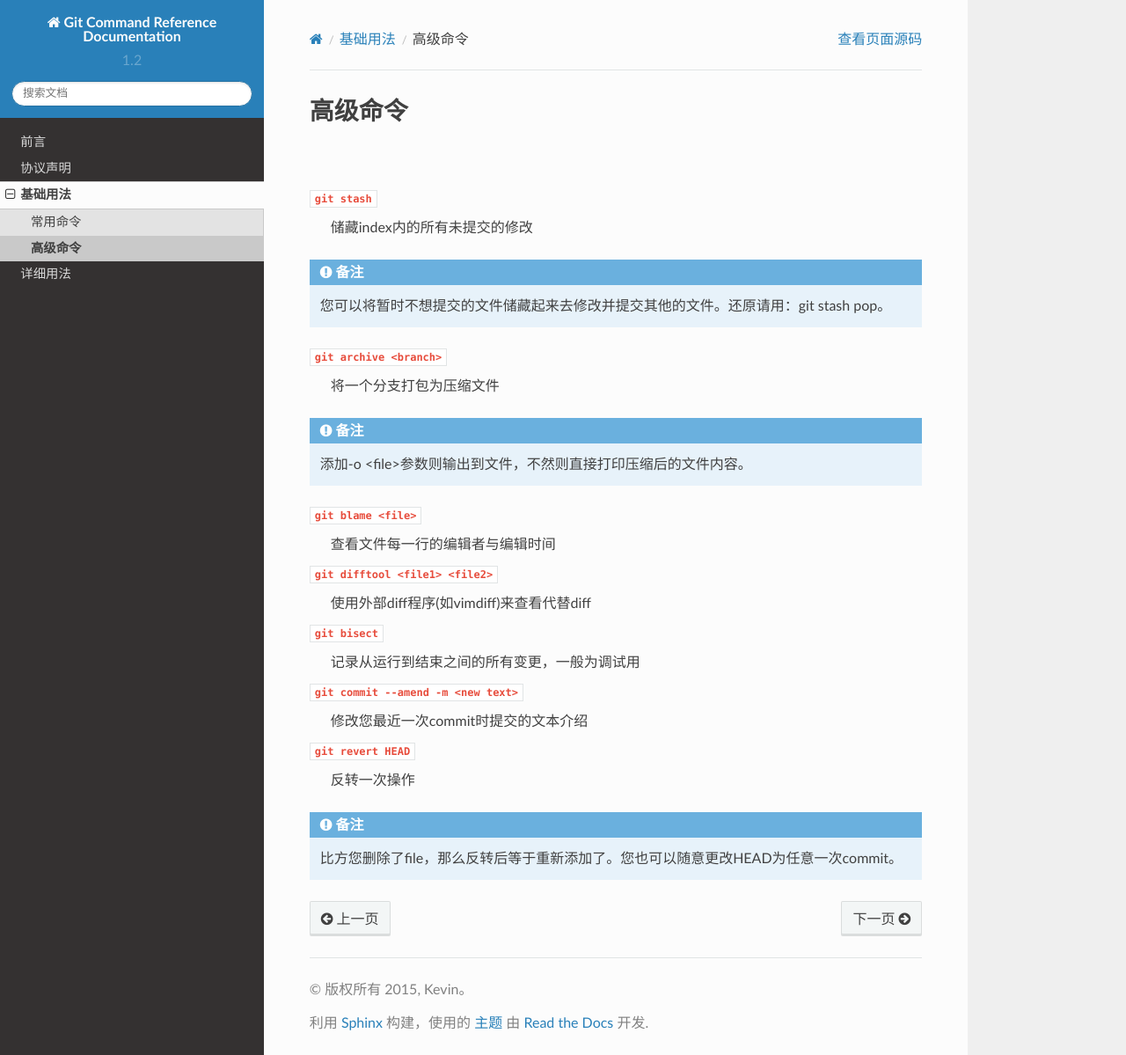
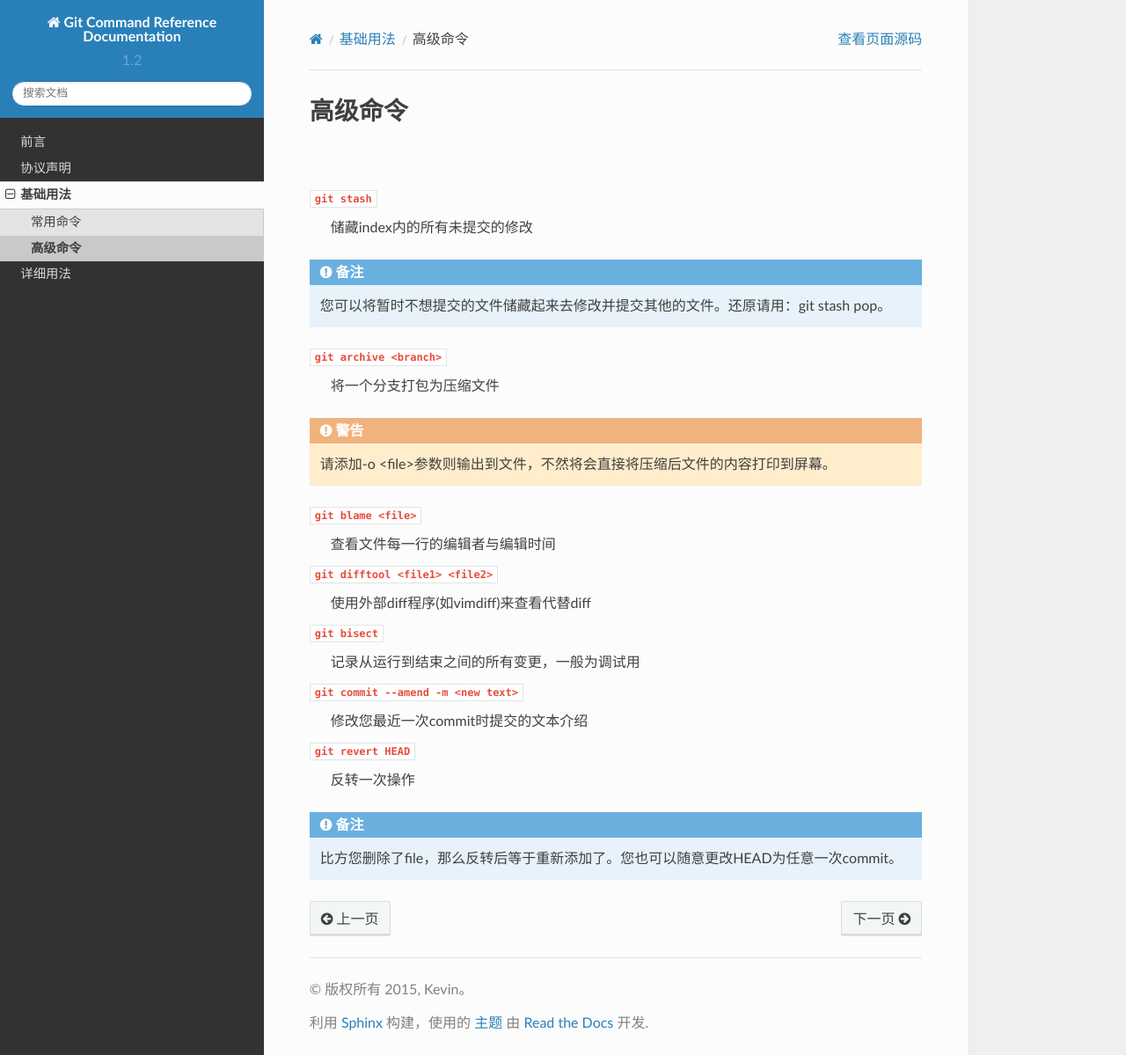
Before and after one commit to K-Guan/Git-Command-Reference, a Sphinx documentation site: the page built from source/base/senior.rst, in a window 1280 px wide and 1199 px high. Shown: the whole window at 88% size. Built offline with Sphinx 7.4.7 and the Read the Docs theme 2.0.0, drawn with Linux system fonts in a browser that asks for light colours.

Commit message:
Edit: 'source/base/senior.rst'

```diff
--- a/source/base/senior.rst
+++ b/source/base/senior.rst
@@ -14,9 +14,10 @@
 ``git archive <branch>``
     将一个分支打包为压缩文件
 
-.. note::
+.. warning::
 
-    添加-o <file>参数则输出到文件，不然则直接打印压缩后的文件内容。
+    请添加-o <file>参数则输出到文件，不然将会直接将压缩后文件的内容打印到屏幕。
+
 
 ``git blame <file>``
     查看文件每一行的编辑者与编辑时间
```
